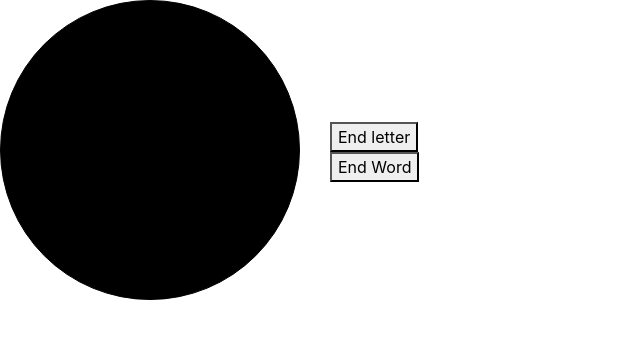
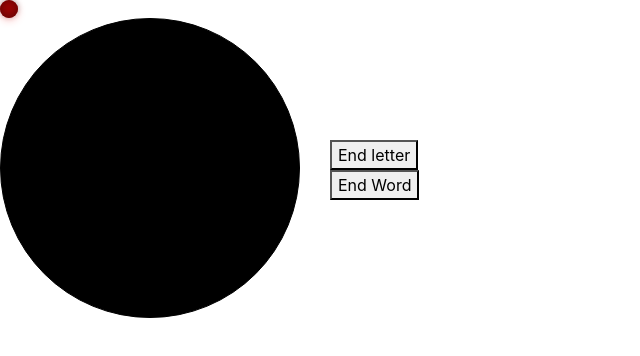
Before and after one commit to Anh-KNguyen/morse, a React (Create React App) app in the folder my-app/: page / in a window 1280 px wide. Shown: the top 356 px of the page, without its empty margins (0-640 px from the left). Built offline with nearby package versions, Linux system fonts and the light colour scheme.

Commit message:
Add red light and on/off classes

```diff
--- a/my-app/src/App.css
+++ b/my-app/src/App.css
@@ -10,3 +10,26 @@
     border-radius: 50%;
     border: 1px solid black;
 }
+.light-container {
+    height: 30px;
+    position: relative;
+    width: 100%;
+    display: flex;
+    justify-content: center;
+}
+.light-on {
+    background-color: #ec142c;
+    box-shadow: 0 -1px 5px 1px rgba(0, 0, 0, .2), inset 0 -2px 8px #5c0404, 0 2px 20px rgba(255, 0, 0, .8);
+}
+.light-off, .light-on {
+    position: relative;
+    width: 18px;
+    height: 18px;
+    border-radius: 50%;
+    -webkit-transition: .5s ease;
+    transition:.5s ease;
+}
+.light-off {
+    background-color: #9c0404;
+    box-shadow: 0 -1px 5px 1px rgba(0, 0, 0, .2), inset 0 -1px 9px #5c0404, 0 2px 8px rgba(255, 0, 0, .25);
+}
--- a/my-app/src/App.js
+++ b/my-app/src/App.js
@@ -94,6 +94,9 @@ class App extends React.Component {
   render() {
     return (
       <>
+        <div class="light-on light-off">
+
+        </div>
         <div class="row">
           <div class="col-md-auto">
             <button class="dot-button" style={{backgroundColor: this.state.buttonColor}} onMouseDown={this.handleMorseEvent} onMouseUp={this.handleMorseEvent}></button>
```
